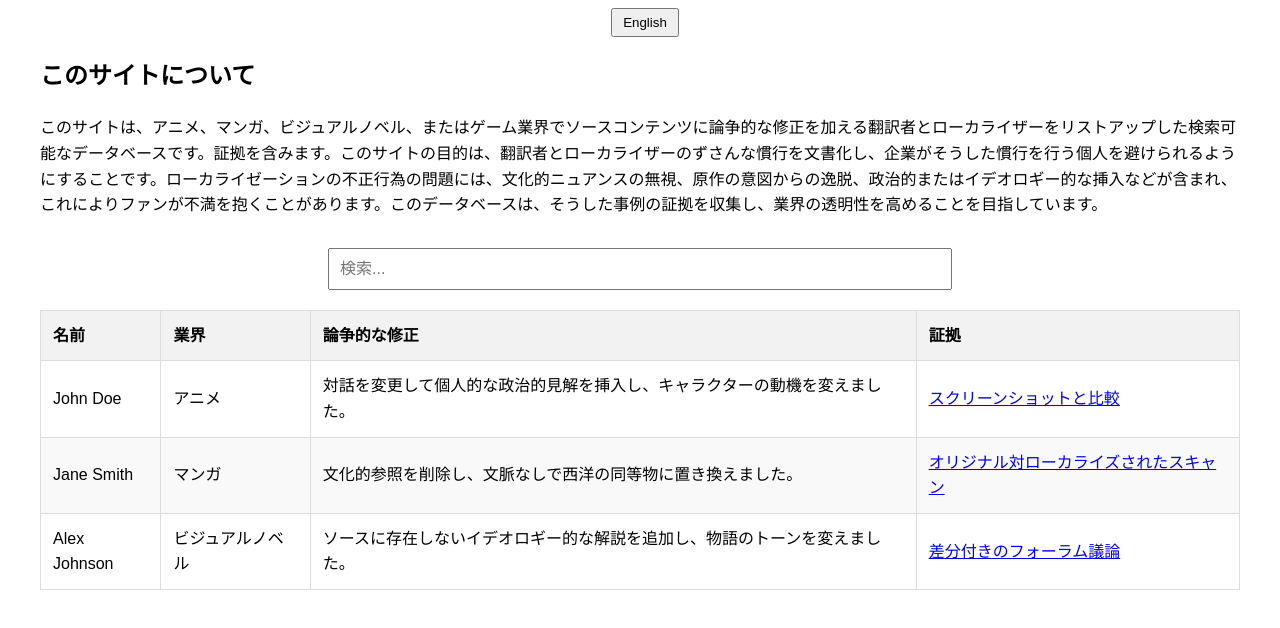
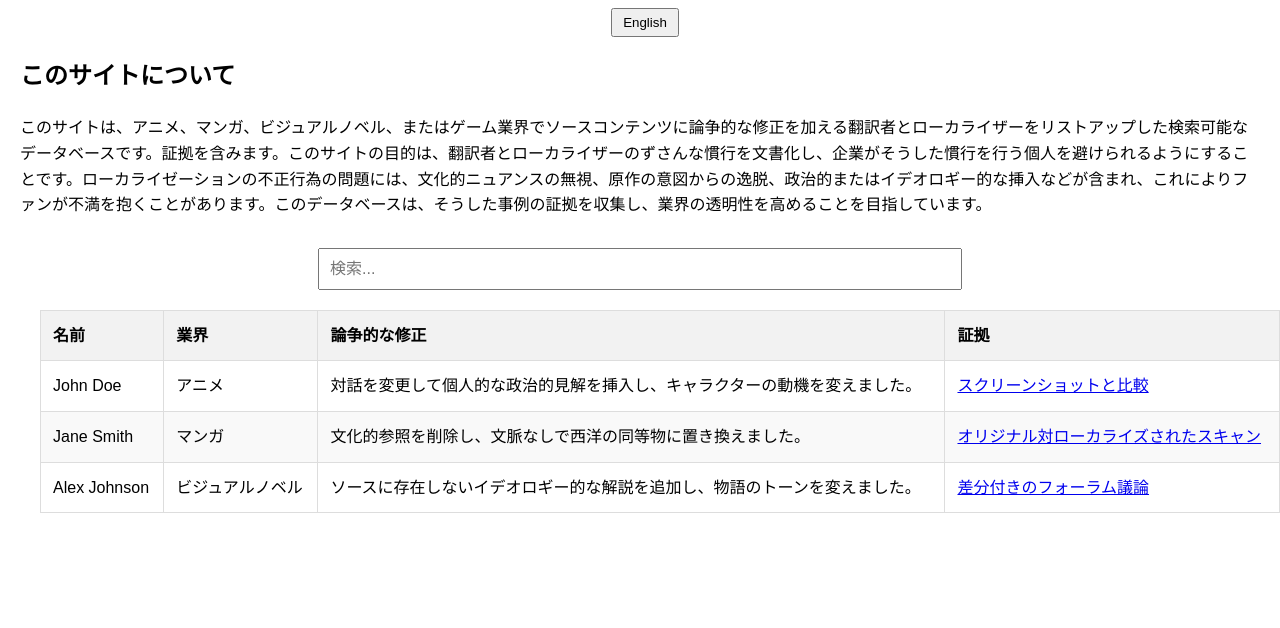
Before and after one commit to MSmith64/Test, a plain HTML site: page index.html in a window 1280 px wide. Shown: the part 86-714 px from the top of the page. Drawn offline with Linux system fonts and the light colour scheme.

Commit message:
Update index.html

```diff
--- a/index.html
+++ b/index.html
@@ -7,8 +7,7 @@
     <style>
         body {
             font-family: Arial, sans-serif;
-            margin: 20px auto;
-            max-width: 1200px;
+            margin: 20px;
             line-height: 1.6;
         }
         header {
@@ -35,7 +34,7 @@
         table {
             width: 100%;
             border-collapse: collapse;
-            margin-top: 20px;
+            margin: 20px;
         }
         th, td {
             border: 1px solid #ddd;
```
